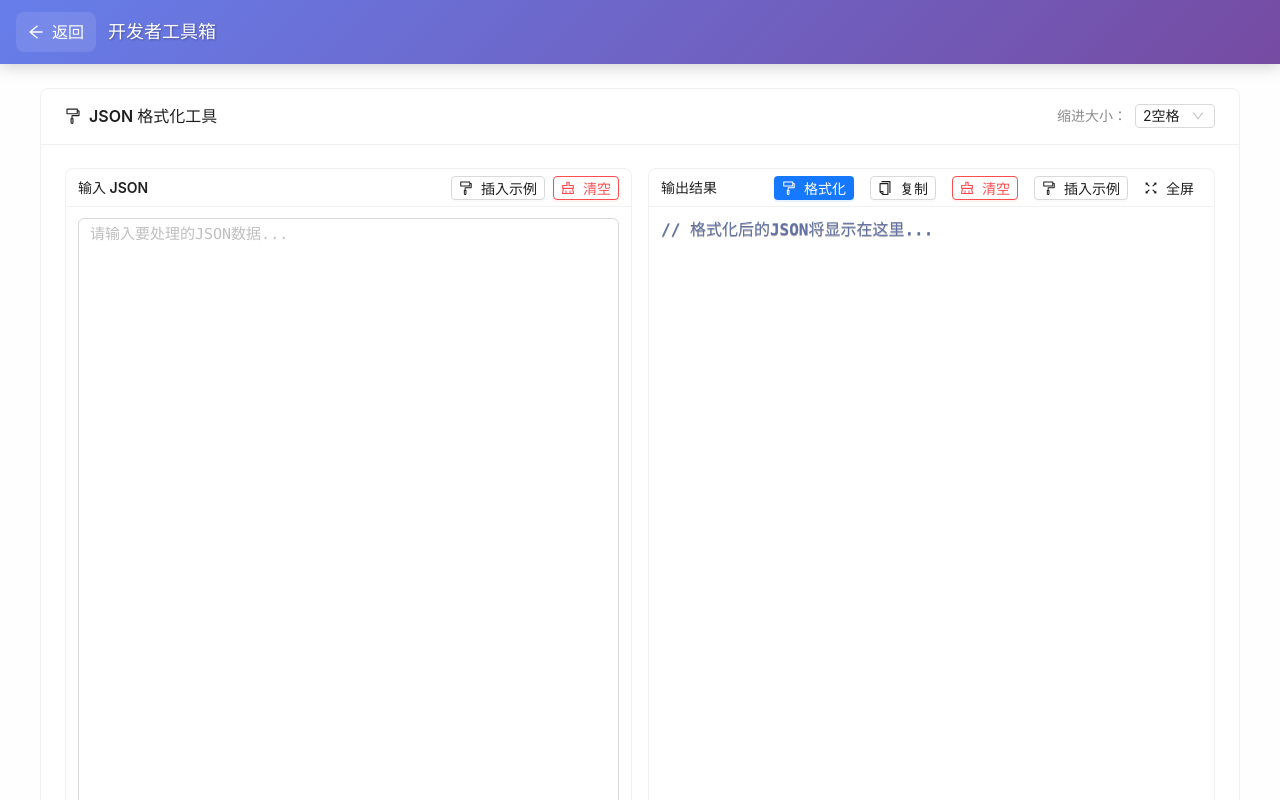
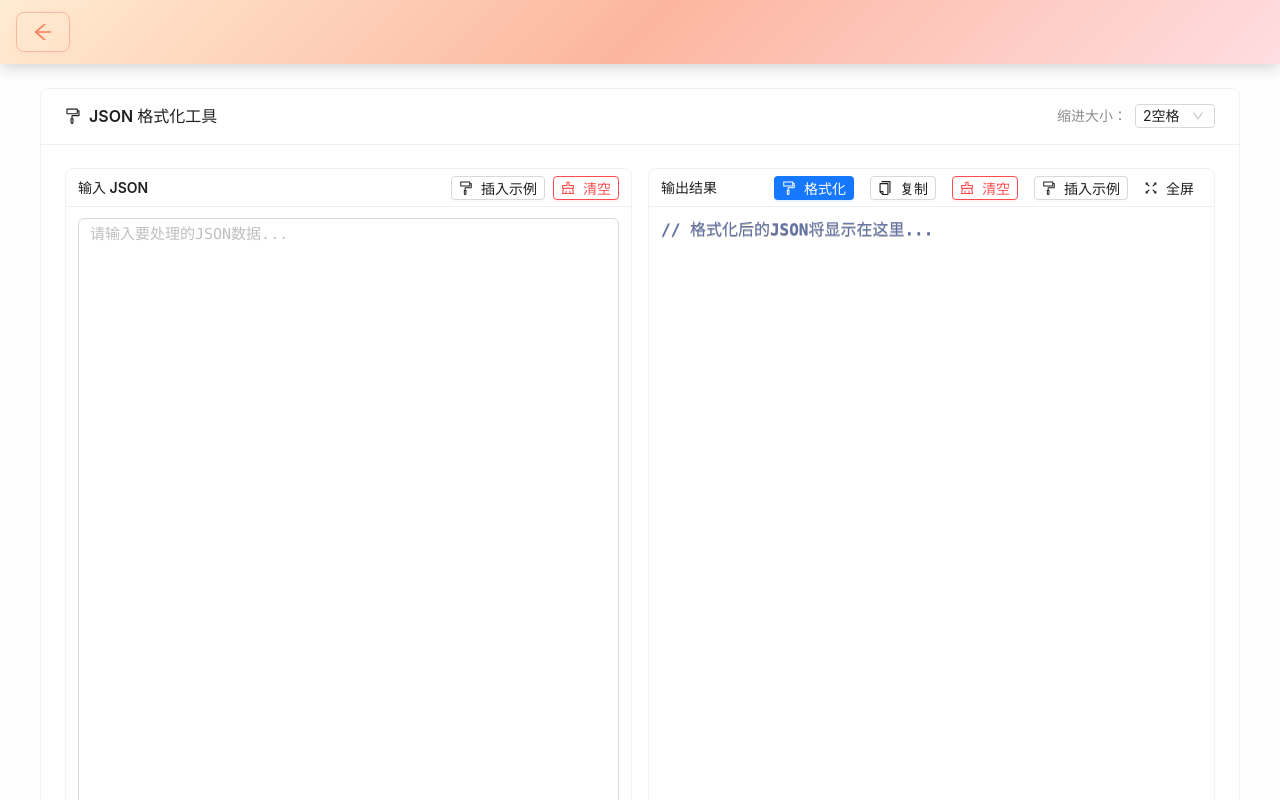
Before and after one commit to OPTJoker/toGO, a React (Vite) app in the folder frontend/: page /tools/json-formatter in a window 1280 px wide. Built offline with nearby package versions, Linux system fonts and the light colour scheme.

Commit message:
Feat: 界面UI调整

```diff
--- a/frontend/src/components/Layout.tsx
+++ b/frontend/src/components/Layout.tsx
@@ -20,7 +20,7 @@ const Layout: React.FC<LayoutProps> = ({ children }) => {
   // 获取上个页面的标题（导航逻辑：显示来源页面标题）
   const getParentPageTitle = () => {
     // 所有工具页面都是从首页进入的，所以显示首页标题
-    return '开发者工具箱';
+    return '首页';
   };
 
   return (
@@ -38,7 +38,7 @@ const Layout: React.FC<LayoutProps> = ({ children }) => {
           zIndex: 1001,
           width: '100%',
           height: '64px',
-          background: 'linear-gradient(135deg, #667eea 0%, #764ba2 100%)',
+          background: 'linear-gradient(135deg, #ffecd2 0%, #fcb69f 50%, #ffdde1 100%)', // 马卡龙暖色调
           boxShadow: '0 2px 16px rgba(0,0,0,0.2)',
           padding: '0 16px',
           display: 'flex',
@@ -51,28 +51,35 @@ const Layout: React.FC<LayoutProps> = ({ children }) => {
             <div
               onClick={() => navigate('/')}
               style={{
-                color: 'white',
-                fontSize: '16px',
+                color: '#ff7e5f', // 马卡龙橙色
+                fontSize: '18px',
                 height: '40px',
                 borderRadius: '8px',
                 display: 'flex',
                 alignItems: 'center',
                 justifyContent: 'center',
                 gap: '8px',
-                padding: '0 12px',
+                padding: '0 16px',
                 cursor: 'pointer',
-                transition: 'background-color 0.2s',
-                background: 'rgba(255, 255, 255, 0.1)'
+                transition: 'background 0.2s, color 0.2s',
+                background: 'transparent',
+                boxShadow: '0 2px 8px rgba(252,182,159,0.12)',
+                border: '1px solid #fcb69f',
+                fontWeight: 600,
               }}
               onMouseEnter={(e) => {
-                e.currentTarget.style.backgroundColor = 'rgba(255, 255, 255, 0.2)';
+                e.currentTarget.style.background = 'rgba(255,255,255,0.12)';
+                e.currentTarget.style.color = '#ff7e5f';
+                e.currentTarget.style.border = '1px solid #ff7e5f';
               }}
               onMouseLeave={(e) => {
-                e.currentTarget.style.backgroundColor = 'rgba(255, 255, 255, 0.1)';
+                e.currentTarget.style.background = 'transparent';
+                e.currentTarget.style.color = '#ff7e5f';
+                e.currentTarget.style.border = '1px solid #fcb69f';
               }}
             >
-              <ArrowLeftOutlined />
-              <span>返回</span>
+              <ArrowLeftOutlined style={{ color: '#ff7e5f', fontSize: '20px' }} />
+
             </div>
             <Title level={3} style={{
               margin: 0,
@@ -81,7 +88,7 @@ const Layout: React.FC<LayoutProps> = ({ children }) => {
               fontSize: '18px',
               textShadow: '1px 1px 2px rgba(0,0,0,0.3)'
             }}>
-              {getParentPageTitle()}
+              {/* {getParentPageTitle()} */}
             </Title>
           </div>
         </Header>
--- a/frontend/src/pages/Home.tsx
+++ b/frontend/src/pages/Home.tsx
@@ -142,40 +142,56 @@ const Home: React.FC = () => {
     <div style={{
       width: '100%',
       minHeight: '100vh',
+      position: 'relative',
+      padding: 0,
+      margin: 0,
+      boxSizing: 'border-box',
+      overflowY: 'auto',
       background: 'linear-gradient(135deg, #667eea 0%, #764ba2 100%)',
-      padding: '0',
-      margin: '0',
-      boxSizing: 'border-box',
-      overflowY: 'auto'
     }}>
-      {/* 顶部标题区域 */}
+      {/* 顶部紫色标题栏区域，仅此处加背景图 */}
       <div style={{
-        textAlign: 'center',
-        paddingTop: '40px',
-        paddingBottom: '40px',
-        paddingLeft: '16px',
-        paddingRight: '16px',
-        background: 'rgba(255, 255, 255, 0.1)',
-        backdropFilter: 'blur(10px)'
+        width: '100%',
+        height: '180px',
+        minHeight: '120px',
+        position: 'relative',
+        background: 'linear-gradient(135deg, #ffecd2 0%, #fcb69f 50%, #ffdde1 100%)', // 马卡龙暖色调
+        overflow: 'hidden',
+        boxSizing: 'border-box',
       }}>
-        <Title level={1} style={{
-          color: 'white',
-          fontSize: '36px',
-          fontWeight: 'bold',
-          marginBottom: '12px',
-          textShadow: '2px 2px 4px rgba(0,0,0,0.3)'
+        {/* 仅标题栏加背景图片 */}
+        <div style={{
+          position: 'absolute',
+          top: 0,
+          left: 0,
+          width: '100%',
+          height: '100%',
+          zIndex: 1,
+          backgroundImage: 'url(https://images.unsplash.com/photo-1465101046530-73398c7f28ca?auto=format&fit=crop&w=1500&q=80)',
+          backgroundSize: 'cover',
+          backgroundPosition: 'center',
+          opacity: 0.22,
+          pointerEvents: 'none',
+        }} />
+        {/* 左对齐且垂直1/4高度的主标题 */}
+        <div style={{
+          position: 'absolute',
+          left: '40px',
+          top: '0px',
+          zIndex: 2,
+          textAlign: 'left',
         }}>
-          开发者工具箱
-        </Title>
-        <Paragraph style={{
-          fontSize: '18px',
-          color: 'rgba(255, 255, 255, 0.9)',
-          maxWidth: '600px',
-          margin: '0 auto',
-          textShadow: '1px 1px 2px rgba(0,0,0,0.3)'
-        }}>
-          为开发者精心打造的实用工具集合，提升您的工作效率
-        </Paragraph>
+          <Title level={1} style={{
+            color: 'white',
+            fontSize: '48px',
+            fontWeight: 'bold',
+            // marginTop: 0,
+            textShadow: '2px 2px 4px rgba(0,0,0,0.3)',
+            textAlign: 'left',
+          }}>
+            toGO
+          </Title>
+        </div>
       </div>
 
       {/* 工具展示区域 */}
```
